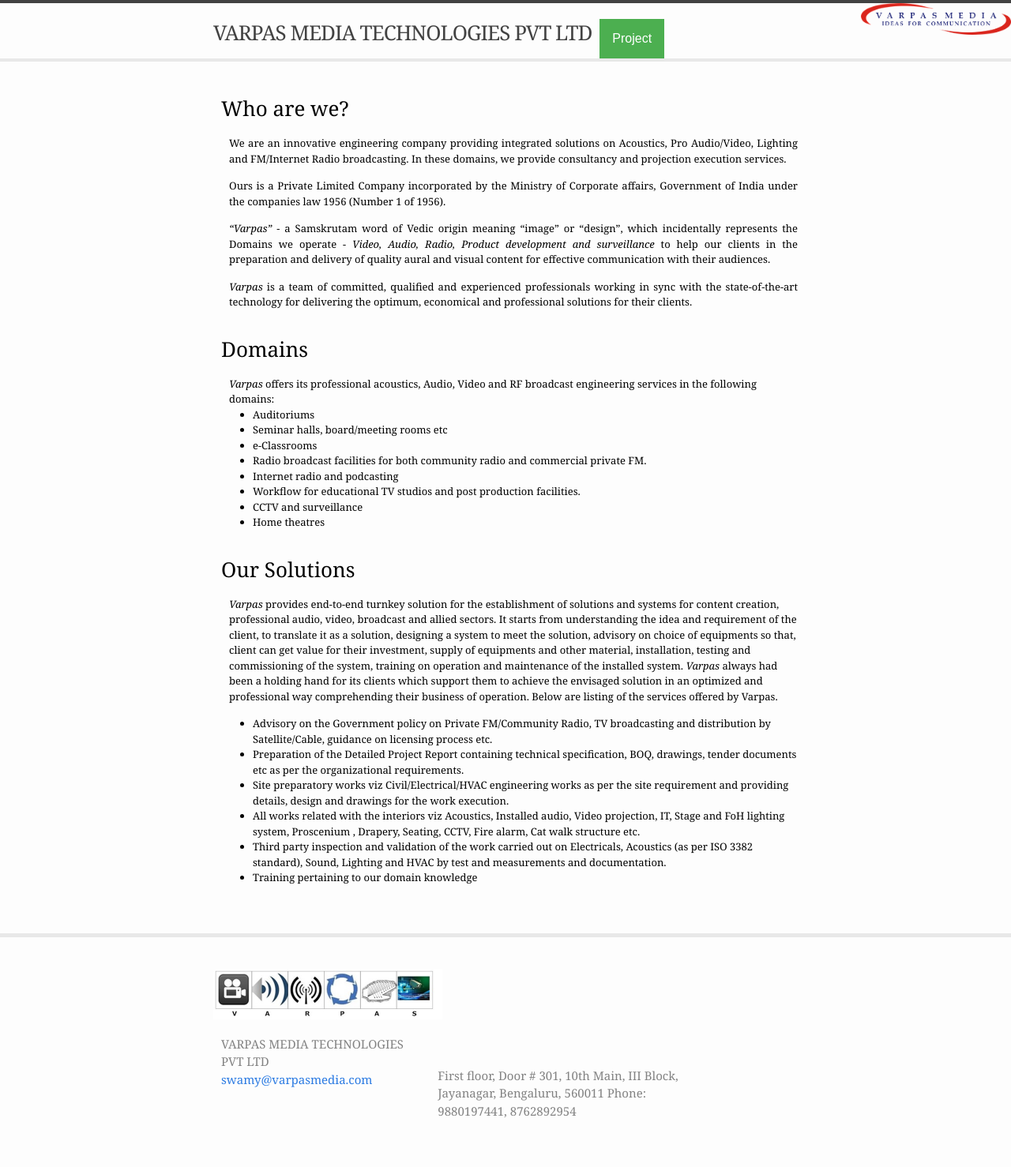
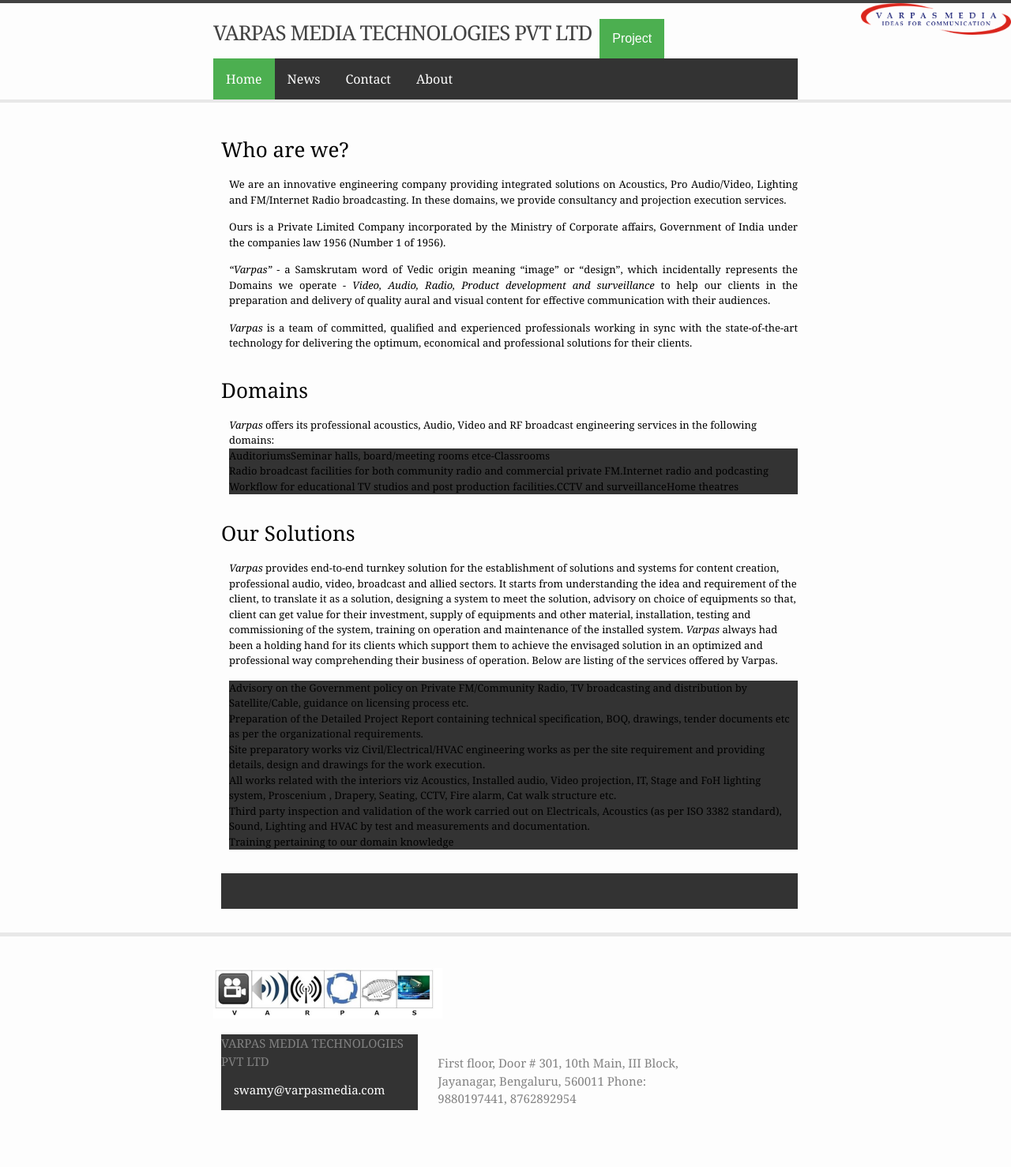
Before and after one commit to VarpasMedia/VarpasMedia.github.io, a Jekyll site: the page built from index.md, in a window 1280 px wide. Shown: the whole page at 79% size. Built offline with Jekyll 4.4.1, drawn with Linux system fonts in a browser that asks for light colours.

Commit message:
Update header.html

```diff
--- a/_includes/header.html
+++ b/_includes/header.html
@@ -77,11 +77,51 @@ div {
     <a href="about">About us</a>
     <a href="#">Link 2</a>
     <a href="#">Link 3</a>
-
-
-  <button class="dropbtn">Project</button>
   </div>
 </div>
+
+<html>
+<head>
+<style>
+ul {
+  list-style-type: none;
+  margin: 0;
+  padding: 0;
+  overflow: hidden;
+  background-color: #333;
+}
+
+li {
+  float: left;
+}
+
+li a {
+  display: block;
+  color: white;
+  text-align: center;
+  padding: 14px 16px;
+  text-decoration: none;
+}
+
+li a:hover:not(.active) {
+  background-color: #111;
+}
+
+.active {
+  background-color: #4CAF50;
+}
+</style>
+</head>
+<body>
+
+<ul>
+  <li><a class="active" href="#home">Home</a></li>
+  <li><a href="#news">News</a></li>
+  <li><a href="#contact">Contact</a></li>
+  <li><a href="#about">About</a></li>
+</ul>
+
+</body>
 
 
 
```
